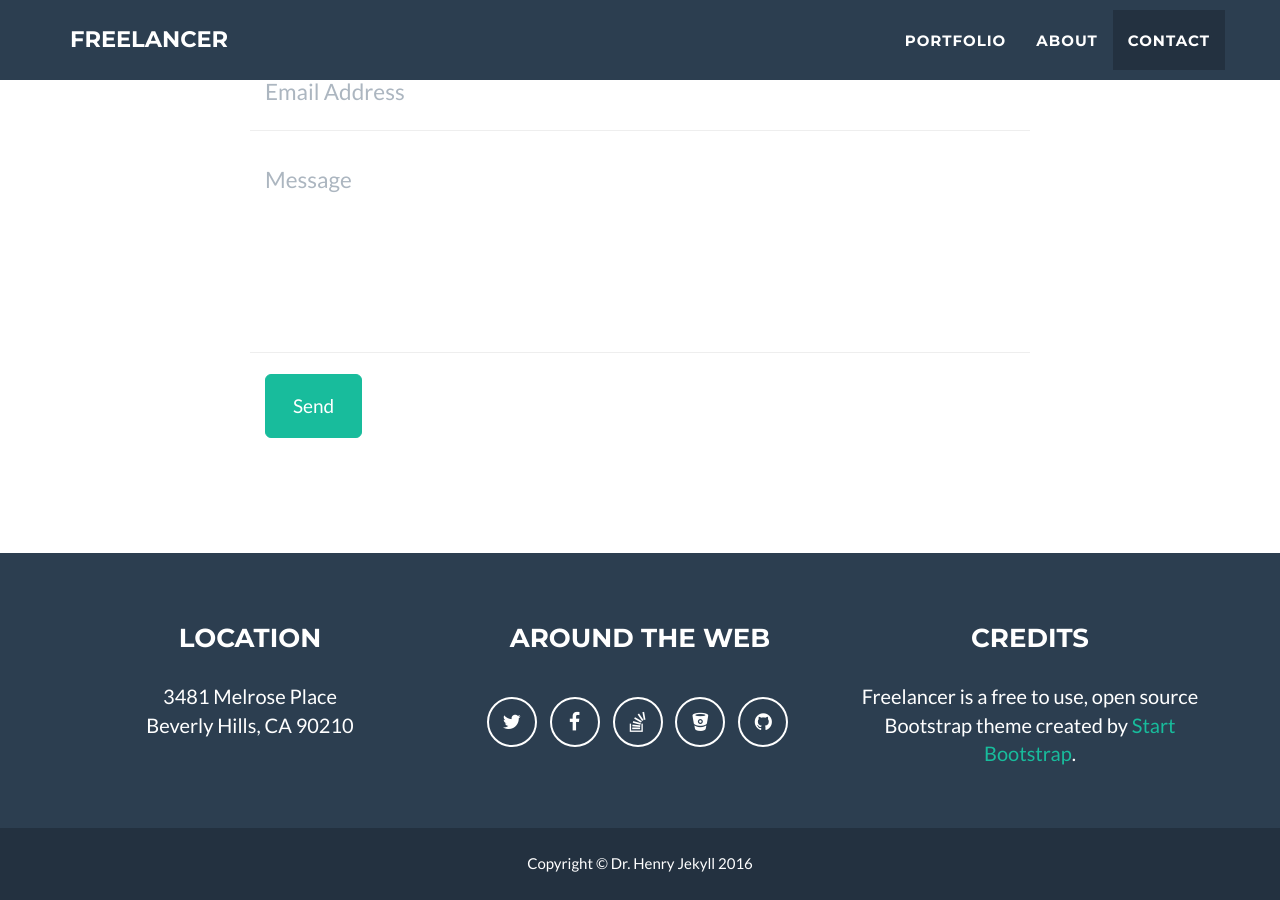
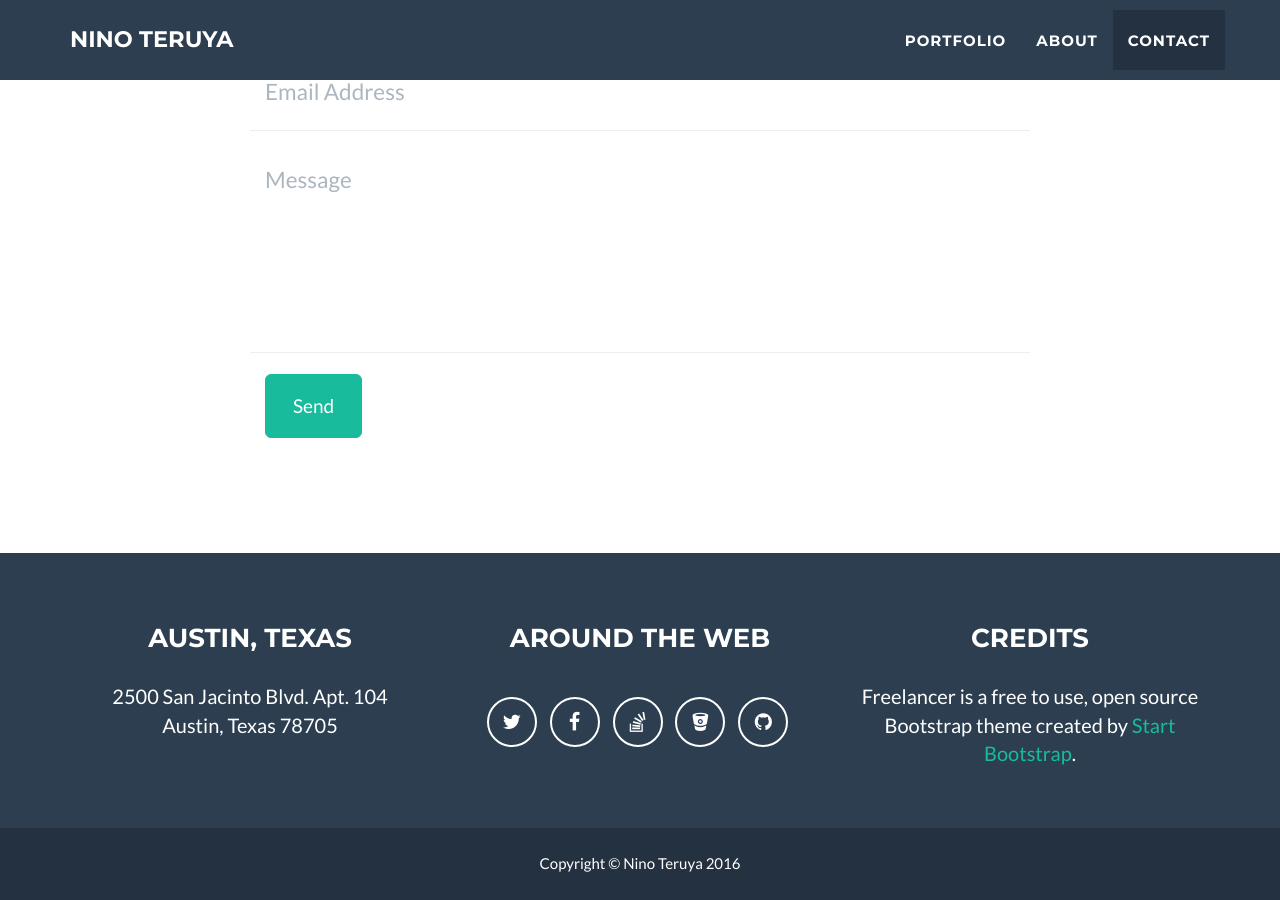
Before and after one commit to ninteru/ninteru.github.io, a Jekyll site: the page built from index.html, in a window 1280 px wide and 900 px high, scrolled down 2485 px. Built offline with Jekyll 4.4.1, drawn with Linux system fonts in a browser that asks for light colours; some of the changed text lies outside the part shown.

Commit message:
Configured config to my information

```diff
--- a/_config.yml
+++ b/_config.yml
@@ -1,10 +1,10 @@
 # Site settings
-title: Freelancer
-email: your-email@domain.com
-url: https://example.github.io
+title: Nino Teruya
+email: nino.teruya@utexas.edu
+url: https://ninteru.github.io
 description: "Write an awesome description for your new site here. You can edit this line in _config.yml. It will appear in your document head meta (for Google search results) and in your feed.xml site description."
-skills: "Web Developer - Graphic Artist - User Experience Designer"
-meta_author: LastName FirstName
+skills: "Student - Photographer - Leader"
+meta_author: Teruya Nino
 
 # Google webmaster tools
 google_verify:
@@ -31,15 +31,15 @@ color:
 
 # Footer settings
 footer:
-  copyright: Dr. Henry Jekyll
-  location: Location
+  copyright: Nino Teruya
+  location: Austin, Texas
   social: Around the Web
   credits: Credits
 
 # Social networks usernames (many more available: google-plus, flickr, dribbble, pinterest, instagram, tumblr, linkedin, etc.)
 social:
   - title: twitter
-    url: http://twitter.com/jekyllrb
+    url: http://twitter.com/nxt3597
   - title: facebook
     url:
   - title: stack-overflow
@@ -47,12 +47,12 @@ social:
   - title: bitbucket
     url: http://bitbucket.org/jekyll
   - title: github
-    url: http://github.com/jekyll
+    url: http://github.com/ninteru
 
 # Postal address (add as many lines as necessary)
 address:
-  - line: 3481 Melrose Place
-  - line: Beverly Hills, CA 90210
+  - line: 2500 San Jacinto Blvd. Apt. 104
+  - line: Austin, Texas 78705
 
 # Credits content
 credits: 'Freelancer is a free to use, open source Bootstrap theme created by <a href="http://startbootstrap.com">Start Bootstrap</a>.'
--- a/_includes/contact_static.html
+++ b/_includes/contact_static.html
@@ -9,7 +9,7 @@
 		</div>
 		<div class="row">
 			<div class="col-lg-8 col-lg-offset-2">
-				<form  action="//formspree.io/you@email.com" method="POST" name="sentMessage" id="contactForm" novalidate>
+				<form  action="//formspree.io/nino.teruya@utexas.edu" method="POST" name="sentMessage" id="contactForm" novalidate>
 					<div class="row control-group">
 						<div class="form-group col-xs-12 floating-label-form-group controls">
 							<label>Name</label>
```
Also changed, not shown: 1 other file.
